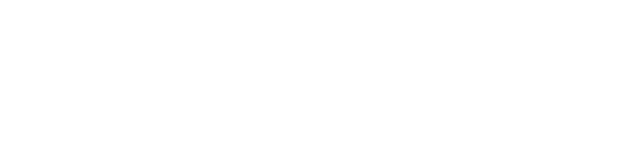
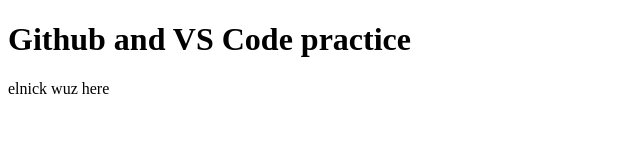
Before and after one commit to elnick/vs-code-play, a plain HTML site: page index.html in a window 1280 px wide. Shown: the whole page, without its empty margins (0-640 px from the left). Drawn offline with Linux system fonts and the light colour scheme.

Commit message:
New content

```diff
--- a/index.html
+++ b/index.html
@@ -7,6 +7,7 @@
     <title>GitHub Practice</title>
 </head>
 <body>
-
+    <h1>Github and VS Code practice</h1>
+    <p>elnick wuz here</p>
 </body>
 </html>
```
